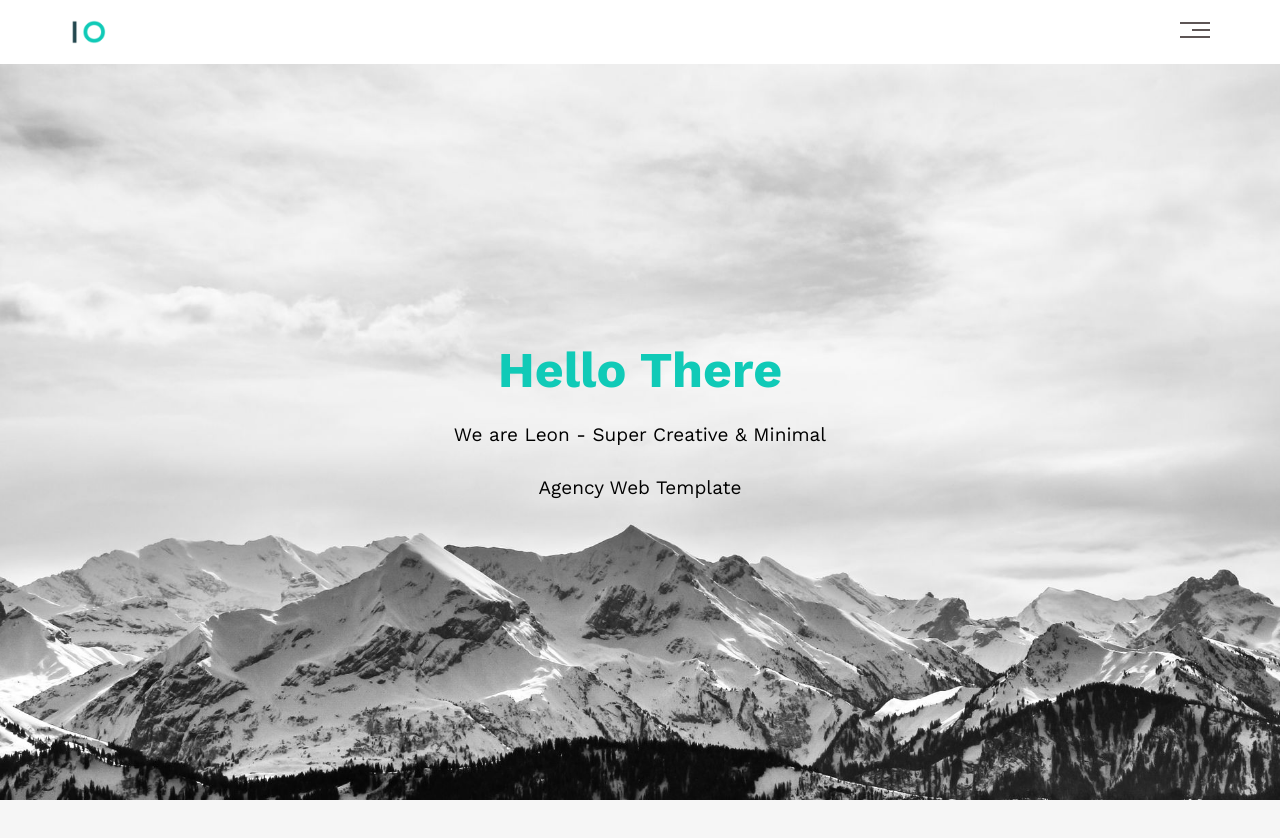
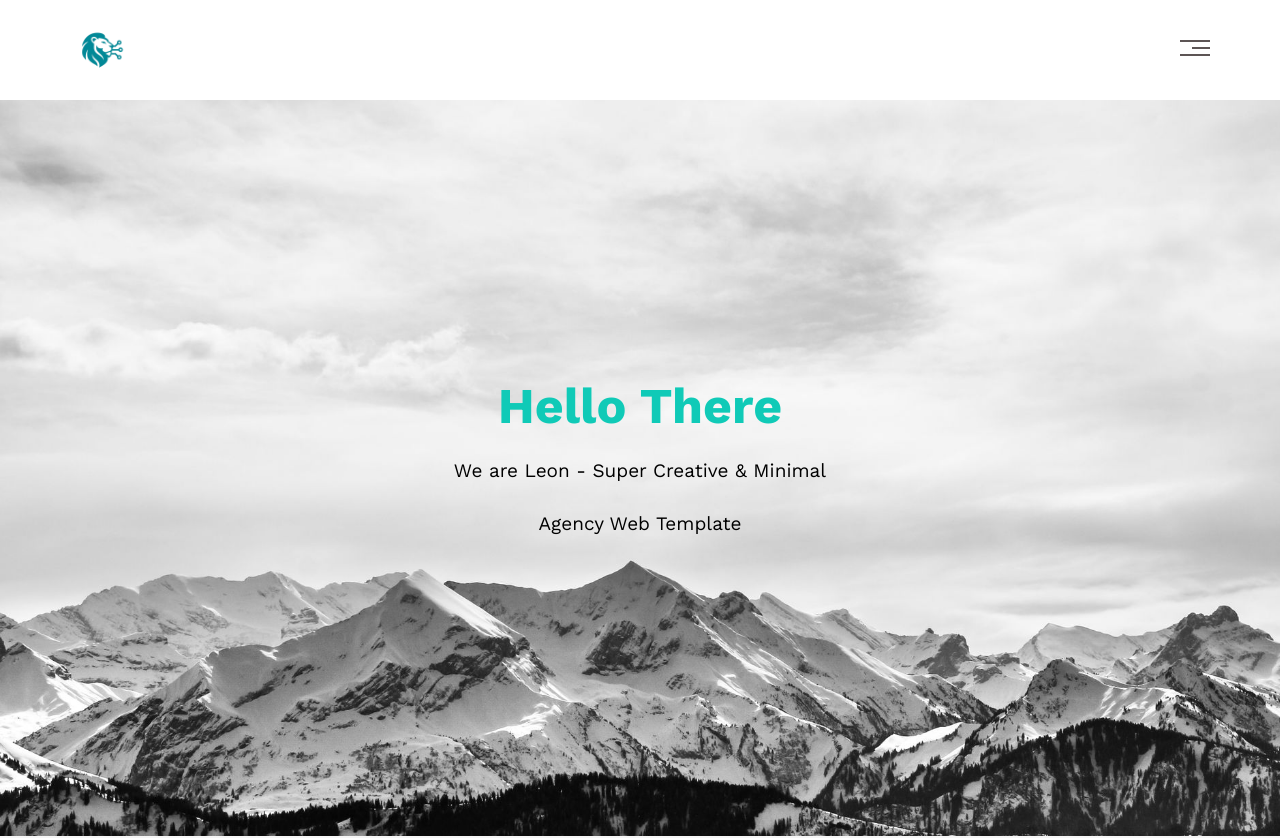
Before and after one commit to osamahimself/Leon-, a plain HTML site: page index.html in a window 1280 px wide. Shown: the top 838 px of the page. Drawn offline with nearby package versions, Linux system fonts and the light colour scheme.

Commit message:
Update index.html

```diff
--- a/index.html
+++ b/index.html
@@ -23,7 +23,7 @@
   <!-- Start Header  -->
   <div class="header">
     <div class="container">
-      <img class="logo" src="images/logo.png" />
+      <img class="logo" src="images/weblogo.png" />
       <div class="links">
         <span class="icons">
           <span></span>
@@ -79,7 +79,7 @@
   <!-- End Features section -->
 
   <!-- Start Services section -->
-  <div class="services" id="services" >
+  <div class="services" id="services">
     <div class="container">
       <h2 class="special-heading">Services</h2>
       <p>Don't be busy, be productive</p>
@@ -134,7 +134,7 @@
         </div>
         <div class="col">
           <div class="image image-column">
-            <img  src="images/services.jpg" alt="" />
+            <img src="images/services.jpg" alt="" />
           </div>
         </div>
       </div>
@@ -224,7 +224,10 @@
   <!-- Strat footer  -->
   <div class="footer">
     &copy; 2025 <span> Leon</span> All Rights Reserverd
+    <p> Written By :  <span> Osama </span> Khalid Al-Harrasi </p>
+
   </div>
+
   <!-- End footer  -->
 
 </body>
```
Lines whose indentation alone changed are shown as unchanged.
